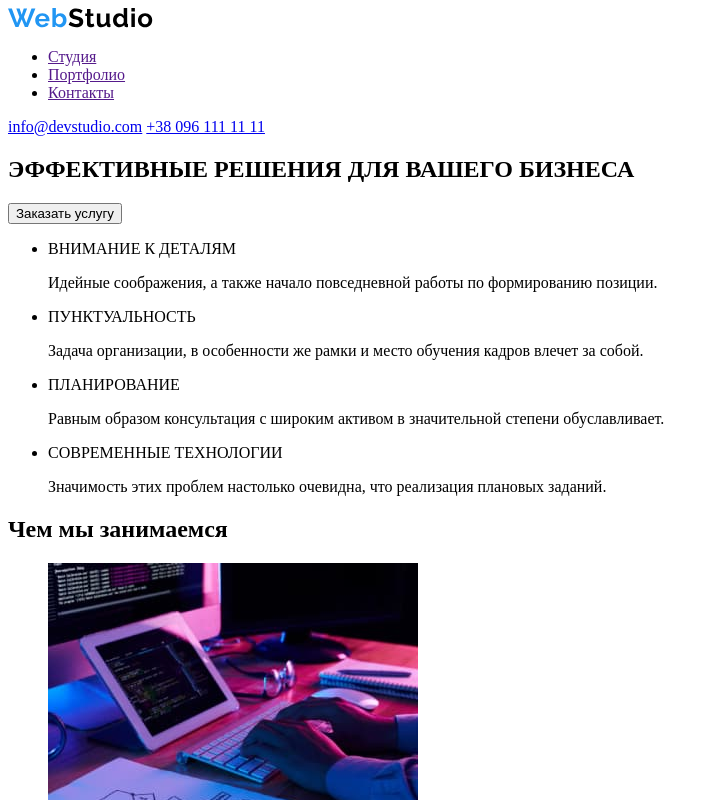
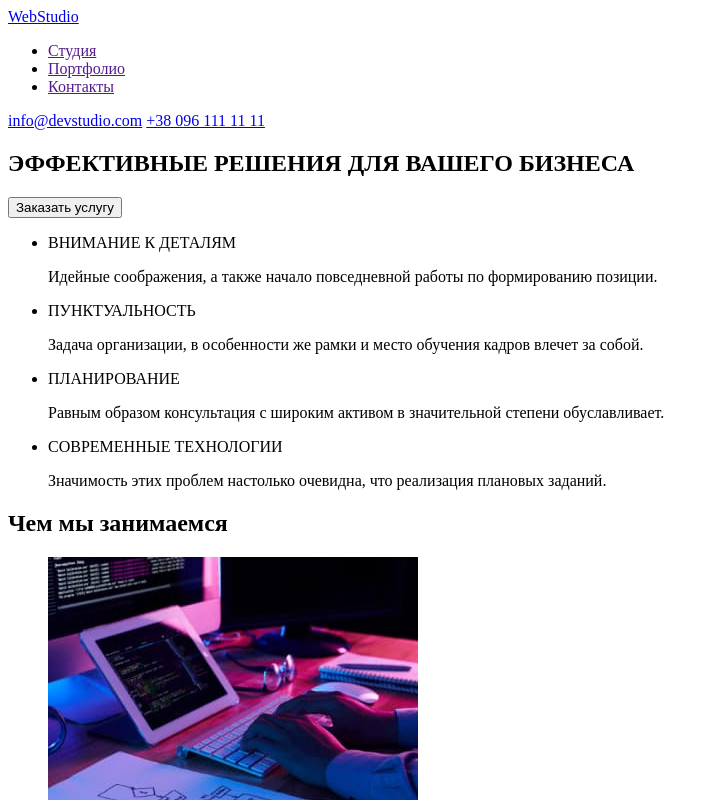
Before and after one commit to YanaKarpliuk/goit-markup-hw-01, a plain HTML site: page index.html in a window 1280 px wide. Shown: the top 800 px of the page, without its empty margins (0-719 px from the left). Drawn offline with Linux system fonts and the light colour scheme.

Commit message:
notification

```diff
--- a/index.html
+++ b/index.html
@@ -8,9 +8,7 @@
 </head>
 <body>
   <header>
-    <a href="index.html">
-      <img src="images/WebStudio.svg" alt="лого сайта">
-    </a>
+    <a href="index.html">WebStudio</a>
     <nav>
       <ul>
         <li><a href="">Студия</a></li>
@@ -86,12 +84,14 @@
   </main>
 
   <footer>
-    <a href="index.html">
-      <img src="images/WebStudio.svg" alt="лого сайта">
-    </a>
-    <address>г. Киев, пр-т Леси Украинки, 26</address>
-    <a href="mailto:info@devstudio.com">info@devstudio.com</a>
-    <a href="tel:+380961111111">+38 096 111 11 11</a>
+    <a href="index.html">WebStudio</a>
+    <address>
+      г. Киев, пр-т Леси Украинки, 26
+    </address>
+    <address>
+      <a href="mailto:info@devstudio.com">info@devstudio.com</a>
+      <a href="tel:+380961111111">+38 096 111 11 11</a>
+  </address>
   </footer>
 </body>
 </html>
```
